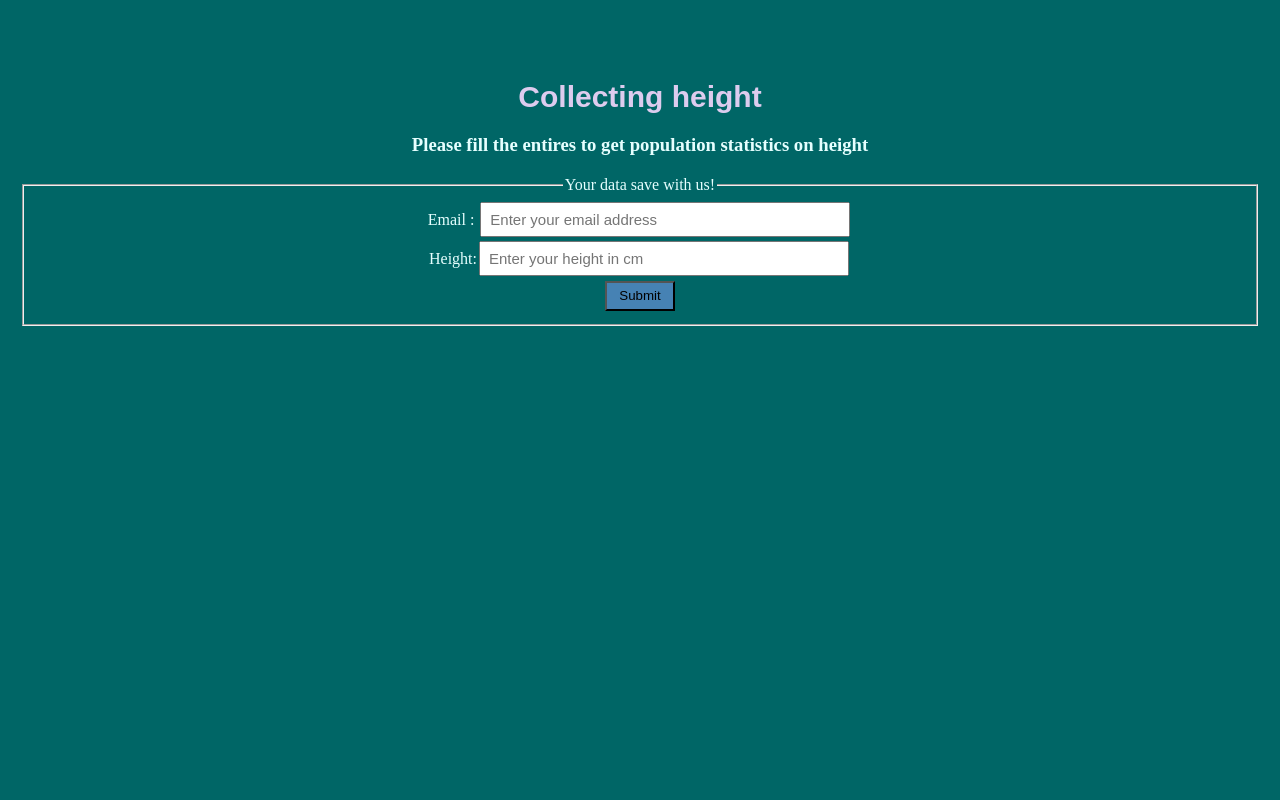
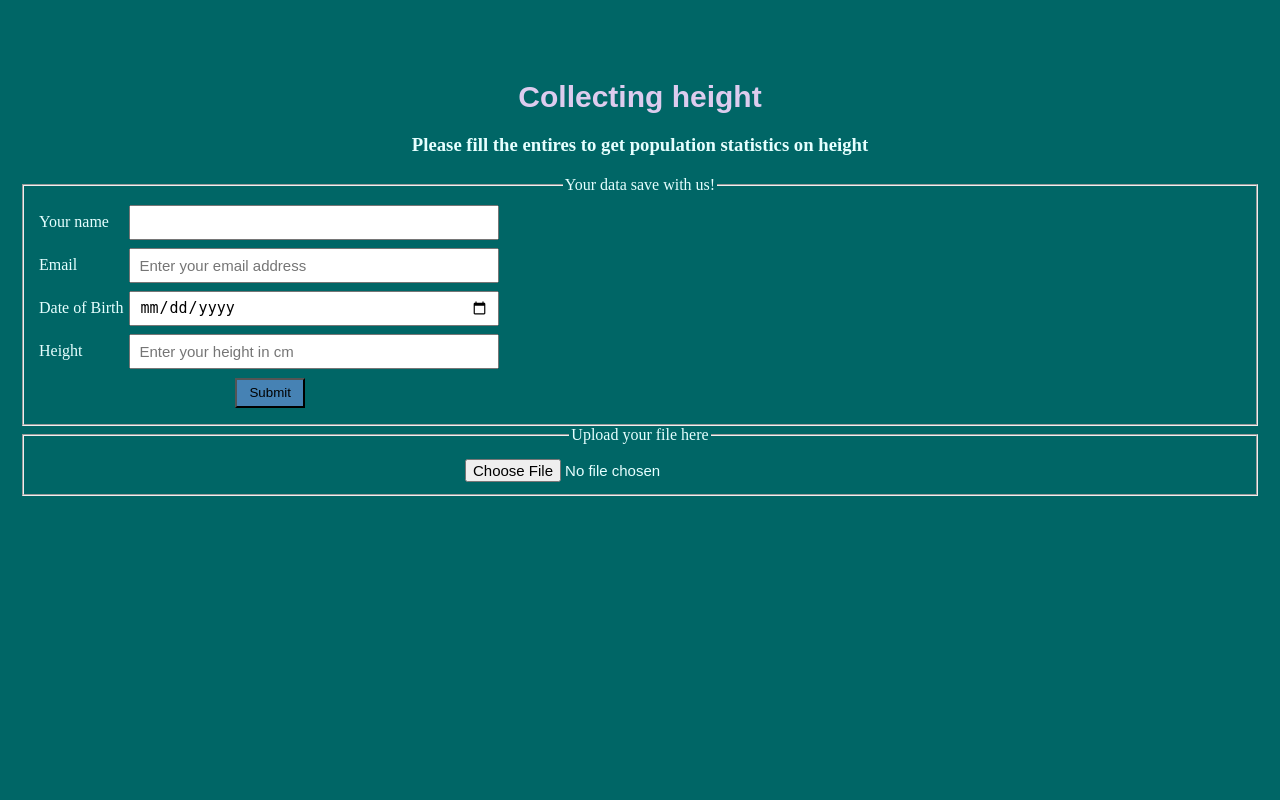
Before and after one commit to smartheena808/DataCollectorApp, a Flask app: page / in a window 1280 px wide. Run offline with Flask 2, Linux system fonts and the light colour scheme; data that the repository does not hold is empty; parts of the project's set-up code (start-up, migrations or seed data) failed here and were passed over.

Commit message:
Add new feature: Upload file and add extra fields

```diff
--- a/app.py
+++ b/app.py
@@ -2,11 +2,14 @@
 Backend script to handle frontend request to database and return to frontend UI
 """
 from typing import Text
-from flask import Flask, render_template, request, flash
+from flask import Flask, render_template, request, flash, redirect
+from flask.helpers import url_for
 from flask_sqlalchemy import SQLAlchemy
 import xml.etree.ElementTree as et
 from sendEmail import send_email
 from sqlalchemy.sql import func
+from werkzeug.utils import secure_filename
+import os
 
 # Get the credential from credentials.xml
 creds = et.parse('credentials.xml').getroot()
@@ -21,48 +24,78 @@ app = Flask(__name__)
 app.config['SQLALCHEMY_DATABASE_URI']=connstring
 db = SQLAlchemy(app)
 
-# Create Data class for the input object to store in db
 class Data(db.Model):
+    """ Create Data class to store data in database
+    """
     __tablename__="data"
     id = db.Column(db.Integer, primary_key=True)
+    name_ = db.Column(db.String(150))
     email_ = db.Column(db.String(120), unique=True)
+    dob_ = db.Column(db.Date)
     height_ = db.Column(db.Integer)
+    upload_file_ = db.Column(db.String(5))
 
-    def __init__(self, email, height):
+    def __init__(self, name, email,dob, height, upload_file):
+        self.name_ = name
         self.email_ = email
+        self.dob_ = dob
         self.height_ = height
+        self.upload_file_ = upload_file
 
 # command for rounting the website pages
 @app.route("/")
 def index():
-    # clear the sample email, just for testing
+    # clear the sample email, just for testing purposes
     # TODO: delete this in prod
     try:
-        db.session.query(Data).delete()
+        # this email use for testing purposes
+        db.session.query(Data).filter(Data.email_=="smartconan808@gmail.com").delete()
         db.session.commit()
     except:
         db.session.rollback()
     return render_template("index.html")
 
-@app.route("/success", methods=['POST'])
+@app.route("/success", methods=['POST','GET'])
 def success():
     if request.method=='POST':
+        name = request.form["name"]
         email = request.form["email"]
+        dob = request.form["dob"]
         height = request.form["height"]
+
         if db.session.query(Data).filter(Data.email_==email).count() == 0:
-            data = Data(email,height)
+            if request.files["upload_file"].filename != '':
+                file = request.files["upload_file"]
+                # Save the uploaded file
+                uploadedFile = "uploaded_file_"+file.filename
+                parentPath = os.getcwd()
+                # check whether the directory is exists
+                if os.path.isdir(os.path.join(parentPath, "uploaded_files", name)):
+                    file.save(os.path.join(parentPath, "uploaded_files", name, secure_filename(uploadedFile)))
+                else:
+                    os.mkdir(os.path.join(parentPath, "uploaded_files", name))
+                    file.save(os.path.join(parentPath, "uploaded_files", name, secure_filename(uploadedFile)))
+                upload_file = "Yes"
+            else:
+                upload_file = "No"
+
+            # Create the data object
+            data = Data(name, email, dob, height, upload_file)
             db.session.add(data)
             db.session.commit()
+
             # Calculate average height
             ave_height = db.session.query(func.avg(Data.height_)).scalar()
             ave_height = round(ave_height,1)
             tot_users = db.session.query(Data).count()
-            print(ave_height, tot_users)
-            send_email(email, height, ave_height, tot_users)
+            send_email(name, email, height, ave_height, tot_users)
             return render_template("success.html")
 
     return render_template("index.html", text="Email already exists.")
 
 if __name__=="__main__":
-    db.create_all()
+    try:
+        db.create_all()
+    except:
+        print("Error in database.")
     app.run(debug=True)
--- a/templates/index.html
+++ b/templates/index.html
@@ -16,16 +16,38 @@
         <div class="message">
             {{text | safe}}
         </div>
-        <form action="{{url_for('success')}}" method='post'>
+        <form action="{{url_for('success')}}" method='post' enctype="multipart/form-data">
             <fieldset>
                 <legend>Your data save with us!</legend>
-                <label for="email">Email : </label><input type="email" name="email" id="email" placeholder="Enter your email address" required><br>
-                <label for="height_input">Height:</label><input type="number" name="height" id="height" placeholder="Enter your height in cm" min="50" max="300" required><br>
-                <button type="submit">Submit</button>
+                    <table>
+                        <!-- label[for="name"]{Your name}+input:text[name="name" id="email"] -->
+                        <tr class="table-row">
+                            <td style="text-align: left"><label for="name">Your name</label></td>
+                            <td><input type="text" name="name" id="email" required></td>
+                        </tr>
+                        <tr>
+                            <td style="text-align: left"><label for="email">Email</label></td>
+                            <td><input type="email" name="email" id="email" placeholder="Enter your email address" required></td>
+                        </tr>
+                        <!-- label[for="bod"]{Date of Birth}+input:date[name="dob" id="dob"] -->
+                        <tr>
+                            <td style="text-align: left"><label for="bod">Date of Birth</label></td>
+                            <td ><input type="date" name="dob" id="dob" required></td>
+                        </tr>
+                        <tr>
+                            <td style="text-align: left"><label for="height_input">Height</label></td>
+                            <td><input type="number" name="height" id="height" placeholder="Enter your height in cm" min="50" max="300" required></td>
+                        </tr>
+                        <tr>
+                            <td colspan=2><button type="submit">Submit</button></td>
+                        </tr>
+                    </table>
+            </fieldset>
+            <fieldset>
+                <legend>Upload your file here</legend>
+                <input type="file" name="upload_file" id="upload_file">
             </fieldset>
         </form>
-
     </div>
-
 </body>
 </html>
--- a/templates/success.html
+++ b/templates/success.html
@@ -12,6 +12,7 @@
         <p>Thank you for your submission!
             <br>You will receive an email with the survey results shortly.</br>
         </p>
+        <label for="home">Return <a href="{{url_for('index')}}">home</a></label>
     </div>
 </body>
 </html>
```
Also changed, not shown: sendEmail.py (+11 -7 lines), static/main.css (line endings or trailing spaces), 1 other file.
